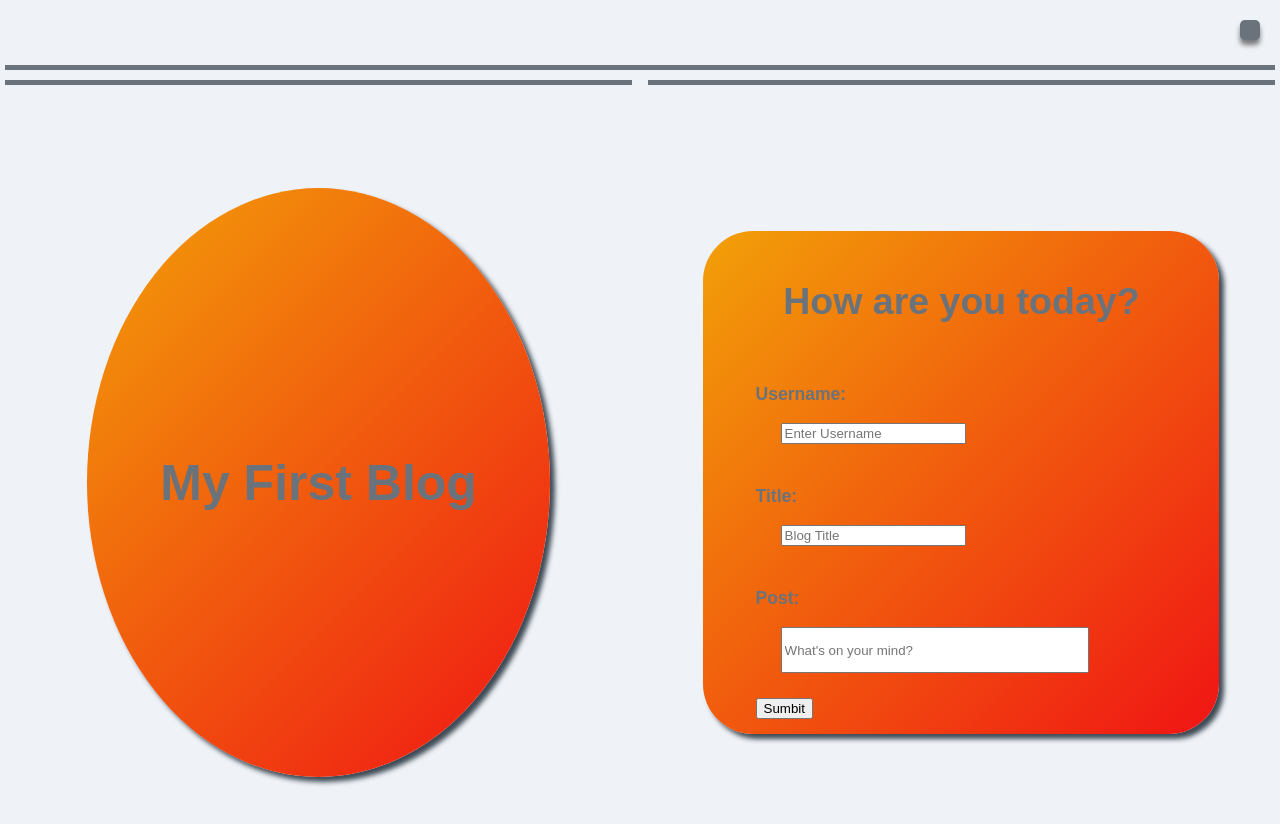
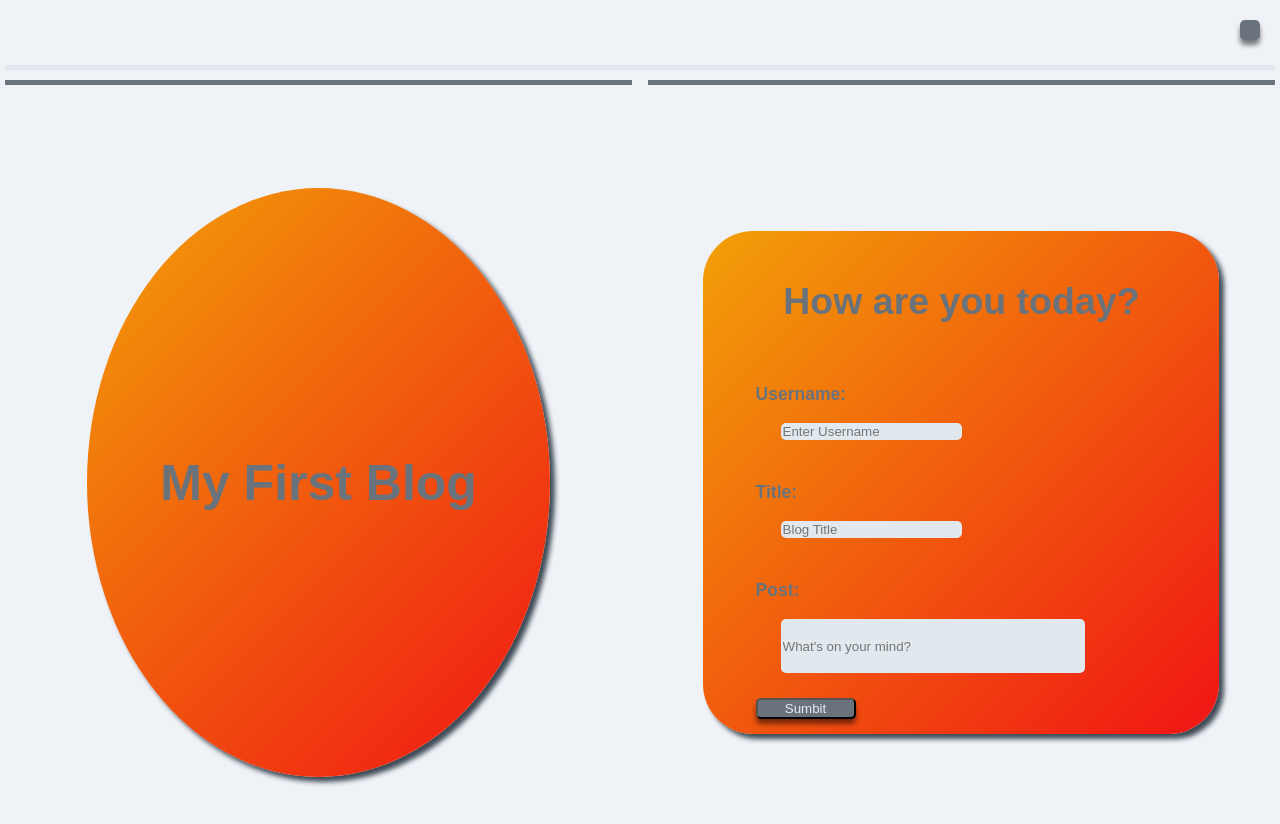
Before and after one commit to Bcz25/myblog, a plain HTML site: page index.html in a window 1280 px wide. Drawn offline with Linux system fonts and the light colour scheme.

Commit message:
updated form.js

```diff
--- a/assets/cs/form.css
+++ b/assets/cs/form.css
@@ -18,6 +18,12 @@ body {
     color: #6a737c;
 }
 
+input {
+    border-radius: 5px;
+    border: none;
+    background: #e1e9ee;
+}
+
 .dark-mode {
     background-color: var(--bg-color-dark);
 }
@@ -26,7 +32,7 @@ body {
     display: block;
     padding: 30px;
     margin: 5px;
-    border-bottom: 5px solid #6a737c;
+    border-bottom: 5px solid #e1e9ee;
 }
 
 .toggle {
@@ -49,7 +55,7 @@ body {
     content: var(--content-moon-dark);
 }
 
-#toggle:active {
+.toggle:active {
     box-shadow: 0px 5px 5px rgba(0, 0, 0, 0.2);
 }
 
@@ -149,7 +155,7 @@ body {
     width: 300px;
 }
 
-#submit {
+.submit {
     display: flex;
     flex-direction: row;
     flex-wrap: wrap;
@@ -162,6 +168,6 @@ body {
     width: 100px;
 }
 
-#submit:active{
+.submit:active{
     box-shadow: 0px 5px 5px rgba(0, 0, 0, 0.2);
 }
```
